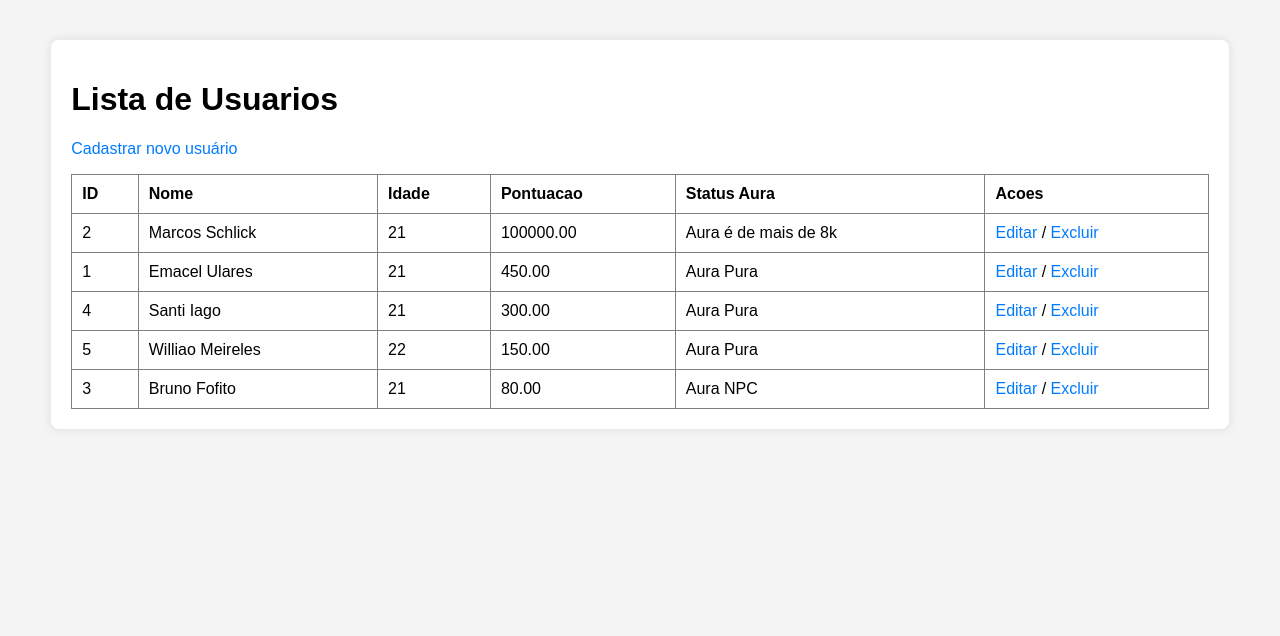
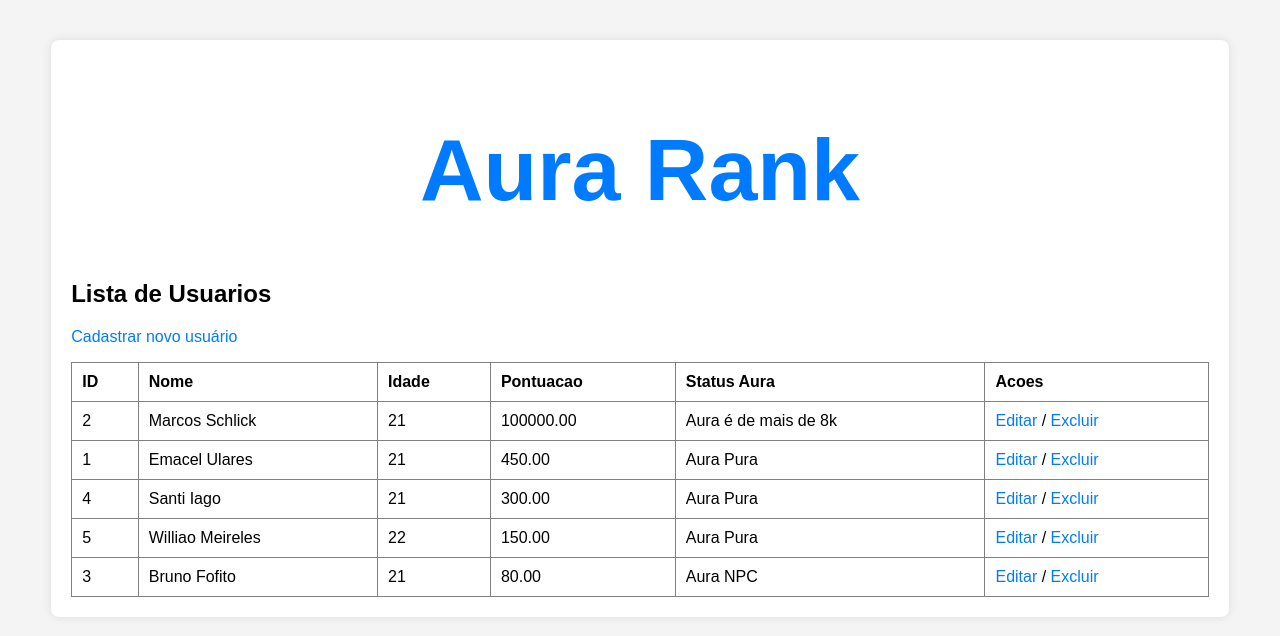
Before and after one commit to Juan0500/ProgramacionWeb2_proyecto, a PHP site: page / in a window 1280 px wide. Shown: the top 636 px of the page. Run offline with PHP 8.4, Linux system fonts and the light colour scheme; data comes from the database, SQL or seed files in the repository.

Commit message:
feat: add Aura Rank H1 title to all pages

```diff
--- a/index.php
+++ b/index.php
@@ -57,11 +57,18 @@ if (isset($_GET['salvar'])) {
             background: #0056b3;
             text-decoration: none;
         }
+
+        h1 {
+            text-align: center;
+            font-size: 5.5em;
+            color: #007bff;
+        }
     </style>
 </head>
 <body>
     <div class="container">
-        <h1>Lista de Usuarios</h1>
+        <h1>Aura Rank</h1>
+        <h2>Lista de Usuarios</h1>
         <?php echo $mensagem; ?>
         <p><a href="cadastro.php">Cadastrar novo usuário</a></p>
         <table border="1">
```
Also changed, not shown: cadastro.php (+7 -0 lines), editar.php (+9 -1 lines).
